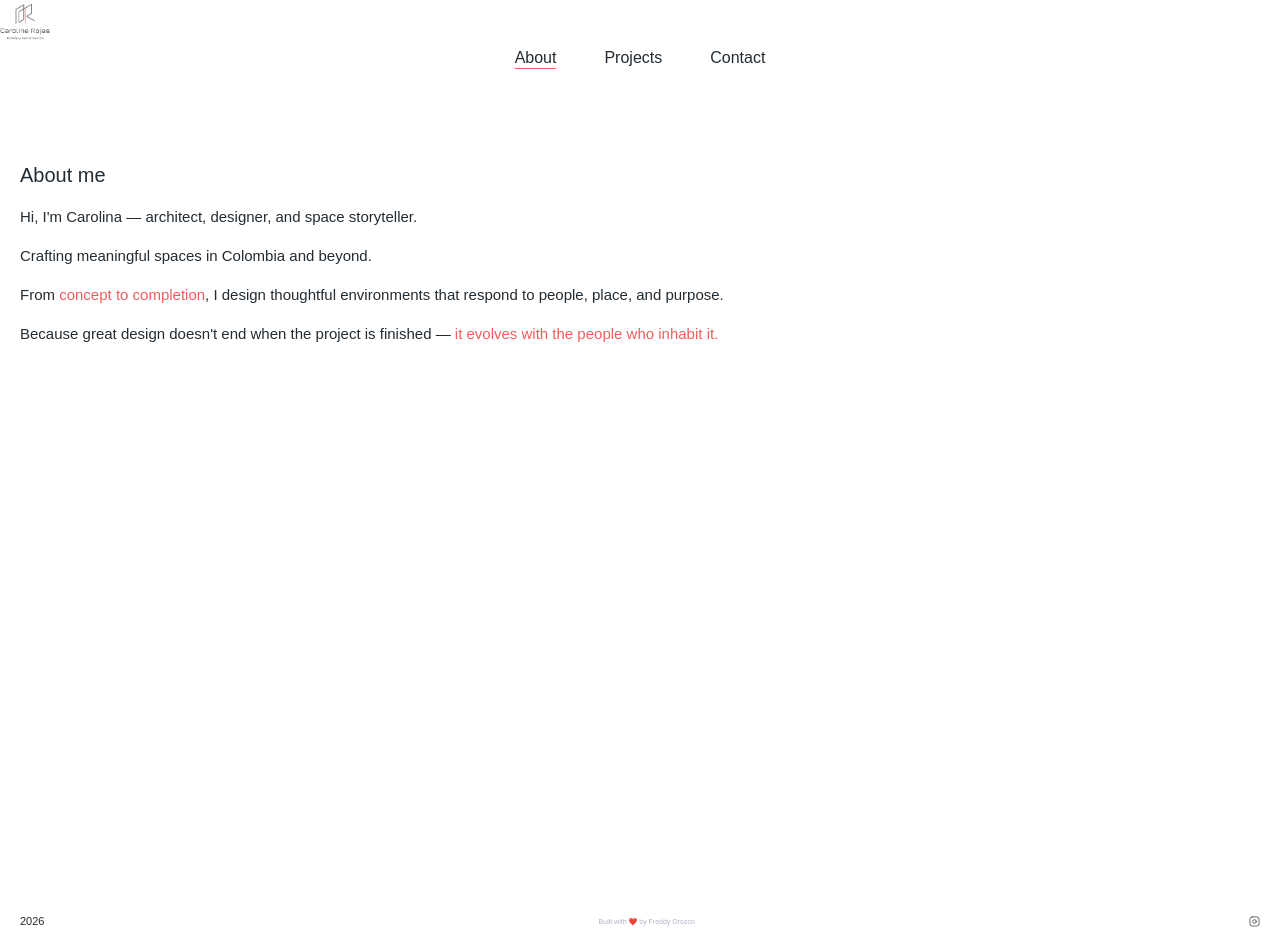
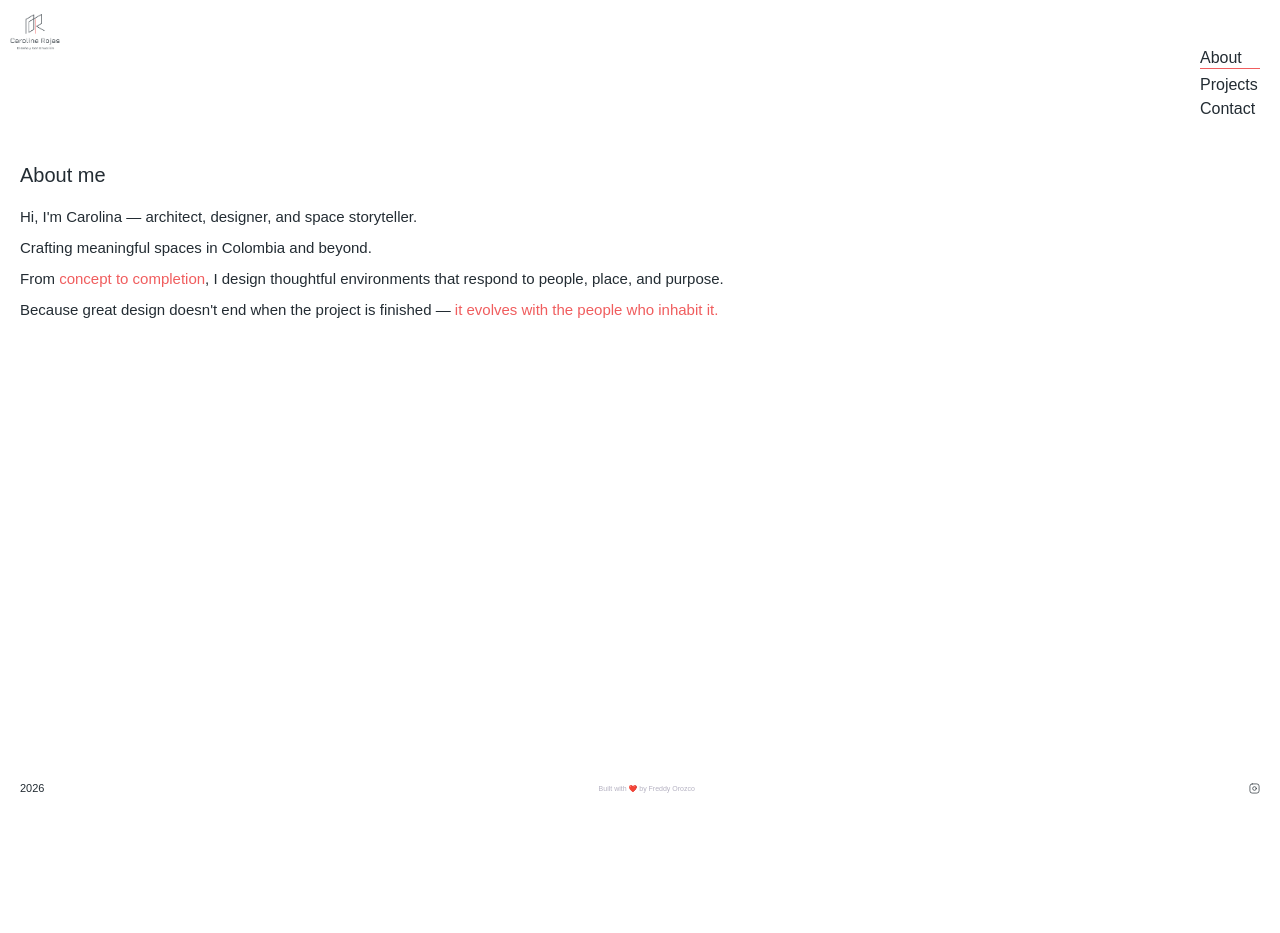
Before and after one commit to mostro-dev/dcaro-fe, a React (Vite) app: page /about in a window 1280 px wide. After the commit the page ends 800 px from the top, so only its background shows below. Built offline with nearby package versions, Linux system fonts and the light colour scheme.

Commit message:
feat-about-pg-animations: Fix Footer + Page animations

```diff
--- a/src/components/layout/LogoTopBar.tsx
+++ b/src/components/layout/LogoTopBar.tsx
@@ -15,7 +15,7 @@ export function LogoTopBar({ isLanding = false }: LogoTopBarProps) {
     >
       <div
         className={`absolute top-1/2 left-1/2 -translate-x-1/2 -translate-y-1/2 transition-all duration-500 ${
-          isLanding ? 'opacity-100' : 'p-0 top-[25px] left-[25px]'
+          isLanding ? 'opacity-100' : 'p-0 top-[35px] left-[35px]'
         }`}
       >
         <Link to="/" className="inline-block self-start" aria-label="Go to home">
--- a/src/components/layout/Navbar.tsx
+++ b/src/components/layout/Navbar.tsx
@@ -22,11 +22,11 @@ export function Navbar({ activeItem, isLanding = false }: NavbarProps) {
       aria-label="Main navigation"
     >
       <ul
-        className={`w-full transition-all flex flex-wrap justify-center gap-12 ease-in-out absolute right-0 ${isLanding ? 'duration-1000' : 'w-[100px] right-0 duration-500'}`}
+        className={`w-full transition-all flex flex-wrap justify-center gap-12 ease-in-out absolute right-0 ${isLanding ? 'duration-1000' : 'gap-2 !w-[100px] right-0 duration-500'}`}
       >
         {NAV_ITEMS.map(({ key, label, to }) => (
           <li
-            className={`transition-all duration-500 ease-in-out${isLanding ? 'w-auto' : 'w-[60px]'}`}
+            className={`transition-all duration-500 ease-in-out ${isLanding ? 'w-auto' : 'w-[60px]'}`}
           >
             <Link key={key} to={to}>
               <NavbarItem innerText={label} isActive={activeItem === key} />
--- a/src/pages/about/AboutPage.tsx
+++ b/src/pages/about/AboutPage.tsx
@@ -1,23 +1,43 @@
+import { useEffect, useState } from 'react';
+
 import { Footer } from '../../components/layout/Footer';
 
 export default function AboutPage() {
+  const [mounted, setMounted] = useState(false);
+
+  useEffect(() => {
+    const timer = setTimeout(() => {
+      setMounted(true);
+    }, 250);
+    return () => clearTimeout(timer);
+  }, []);
+
   return (
-    <div className="min-h-screen flex flex-col">
-      <div className="flex flex-1">
-        <div className="flex flex-col flex-1">
+    <>
       <main className="flex-1">
         <div className="px-5 pt-8 flex flex-col gap-6">
-              <h1 className="font-montserrat text-h1 font-medium text-black">About me</h1>
+          <h1
+            className={`font-montserrat text-h1 font-medium text-black transition-all duration-500 ease-out ${
+              mounted ? 'opacity-100 translate-y-0' : 'opacity-0 translate-y-4'
+            }`}
+          >
+            About me
+          </h1>
 
-              <p className="font-montserrat text-regular text-black">
+          <div
+            className={`transition-all duration-1000 ease-out delay-200 ${
+              mounted ? 'opacity-100 translate-y-0' : 'opacity-0 translate-y-4'
+            }`}
+          >
+            <p className="font-montserrat text-regular text-black mb-4">
               Hi, I&apos;m Carolina — architect, designer, and space storyteller.
             </p>
 
-              <p className="font-montserrat text-regular text-black">
+            <p className="font-montserrat text-regular text-black mb-4">
               Crafting meaningful spaces in Colombia and beyond.
             </p>
 
-              <p className="font-montserrat text-regular text-black">
+            <p className="font-montserrat text-regular text-black mb-4">
               From <span className="text-red">concept to completion</span>, I design thoughtful
               environments that respond to people, place, and purpose.
             </p>
@@ -27,10 +47,9 @@ export default function AboutPage() {
               <span className="text-red">it evolves with the people who inhabit it.</span>
             </p>
           </div>
+        </div>
       </main>
-        </div>
-      </div>
       <Footer />
-    </div>
+    </>
   );
 }
```
Lines whose indentation alone changed are shown as unchanged.
